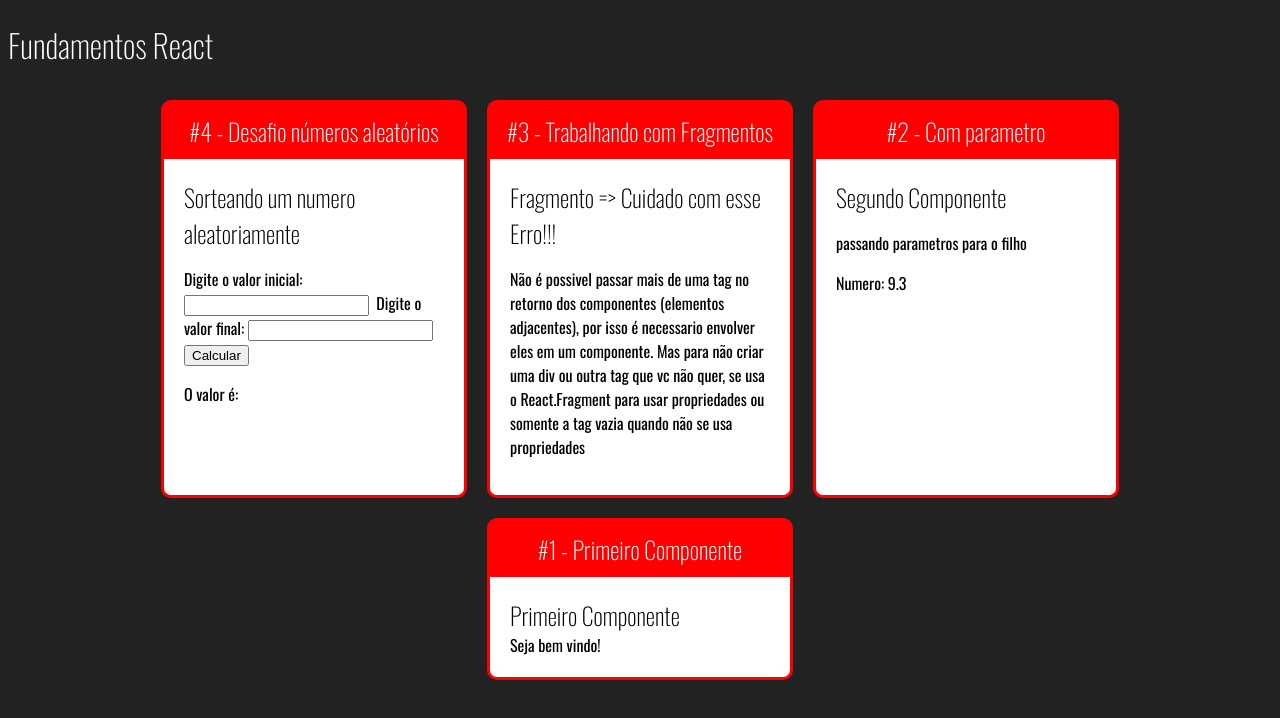
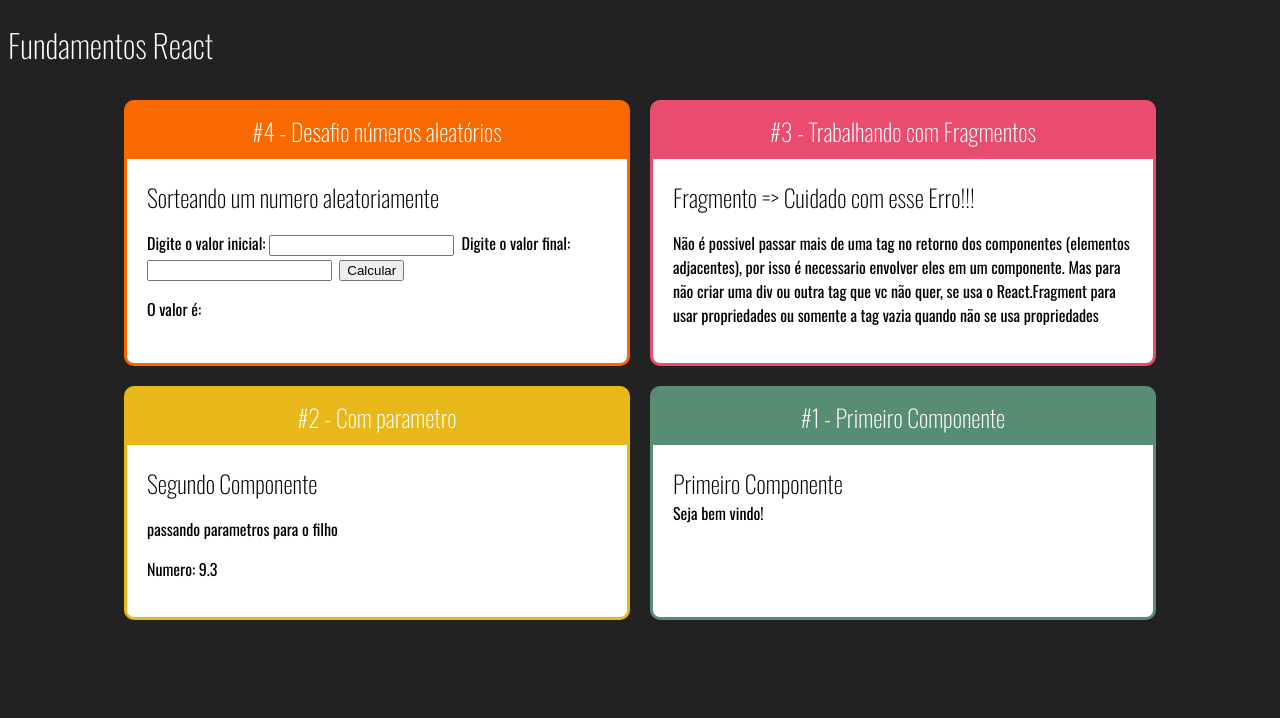
Before and after one commit to cesargos/fundamentos_react, a React (Create React App) app: page / in a window 1280 px wide. Shown: the top 718 px of the page. Built offline with nearby package versions, Linux system fonts and the light colour scheme.

Commit message:
feat: passando style por parametros (props)

```diff
--- a/src/componentes/App.jsx
+++ b/src/componentes/App.jsx
@@ -12,15 +12,15 @@
   <div className="App" id="App">
     <h1>Fundamentos React</h1>
     <div className="Cards">
-      <Card titulo="#4 - Desafio números aleatórios">
+      <Card titulo="#4 - Desafio números aleatórios" color="#FA6900">
         <Aleatorio />
       </Card>
 
-      <Card titulo="#3 - Trabalhando com Fragmentos">
+      <Card titulo="#3 - Trabalhando com Fragmentos" color="#E94C6F">
         <Fragmento />
       </Card>
 
-      <Card titulo="#2 - Com parametro">
+      <Card titulo="#2 - Com parametro" color="#E8B71A">
         <ComParametro
           titulo="Segundo Componente"
           subtitulo="passando parametros para o filho"
@@ -28,7 +28,7 @@
         />
       </Card>
 
-      <Card titulo="#1 - Primeiro Componente">
+      <Card titulo="#1 - Primeiro Componente" color="#588C73">
         <Primeiro />
       </Card>
     </div>
--- a/src/componentes/layout/Card.css
+++ b/src/componentes/layout/Card.css
@@ -1,14 +1,13 @@
 .Card {
-  background-color: red;
-  border: 3px solid red;
+  border: 3px solid;
   border-radius: 10px;
   overflow: hidden;
   margin: 10px;
 
   display: flex;
   flex-direction: column;
-  min-width: 300px;
-  max-width: 300px;
+  min-width: 500px;
+  max-width: 500px;
 }
 
 .Card .Title {
--- a/src/componentes/layout/Card.jsx
+++ b/src/componentes/layout/Card.jsx
@@ -2,9 +2,13 @@
 import './Card.css';
 
 export default (props) => {
+  const cardStyle = {
+    backgroundColor: props.color || '#F00',
+    borderColor: props.color || '#F00',
+  };
   console.log(props);
   return (
-    <div className="Card">
+    <div className="Card" style={cardStyle}>
       <h2 className="Title">{props.titulo}</h2>
       <div className="Content">{props.children}</div>
     </div>
```
